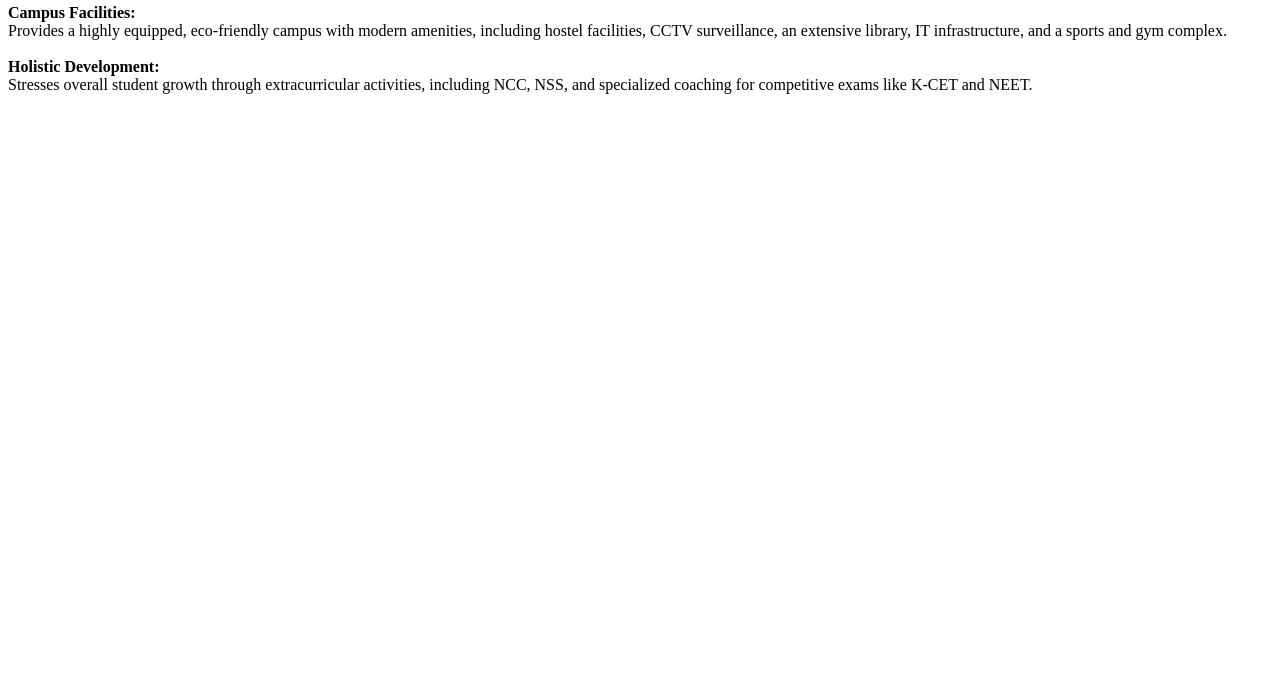
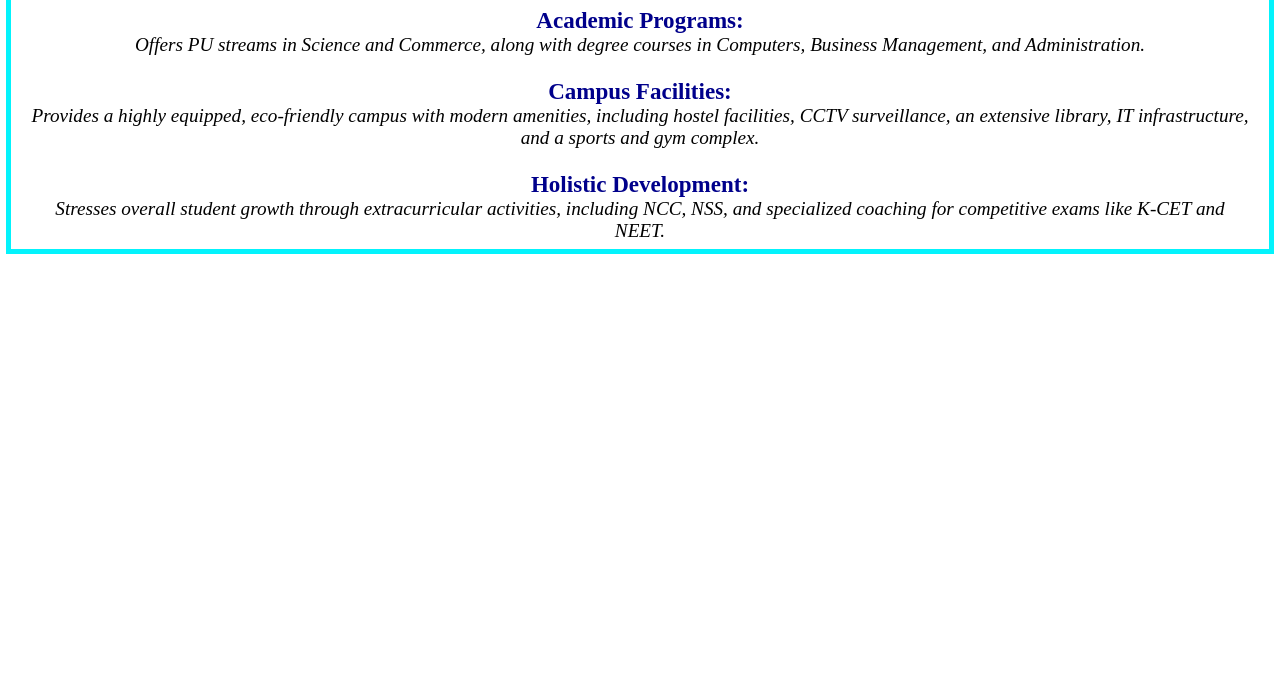
Before and after one commit to narayan51619-dev/website-of-college, a plain HTML site: page index2.html in a window 1280 px wide. Shown: the part 102-800 px from the top of the page. Drawn offline with Linux system fonts and the light colour scheme.

Commit message:
Update index2.html

```diff
--- a/index2.html
+++ b/index2.html
@@ -4,7 +4,7 @@
     <meta charset="UTF-8">
     <meta name="viewport" content="width=device-width, initial-scale=1.0">
     <title>Document</title>
-    <link rel="stylesheet" href="/New folder\h62.css">
+    <link rel="stylesheet" href="h62.css">
 
 </head>
 <body >
```
